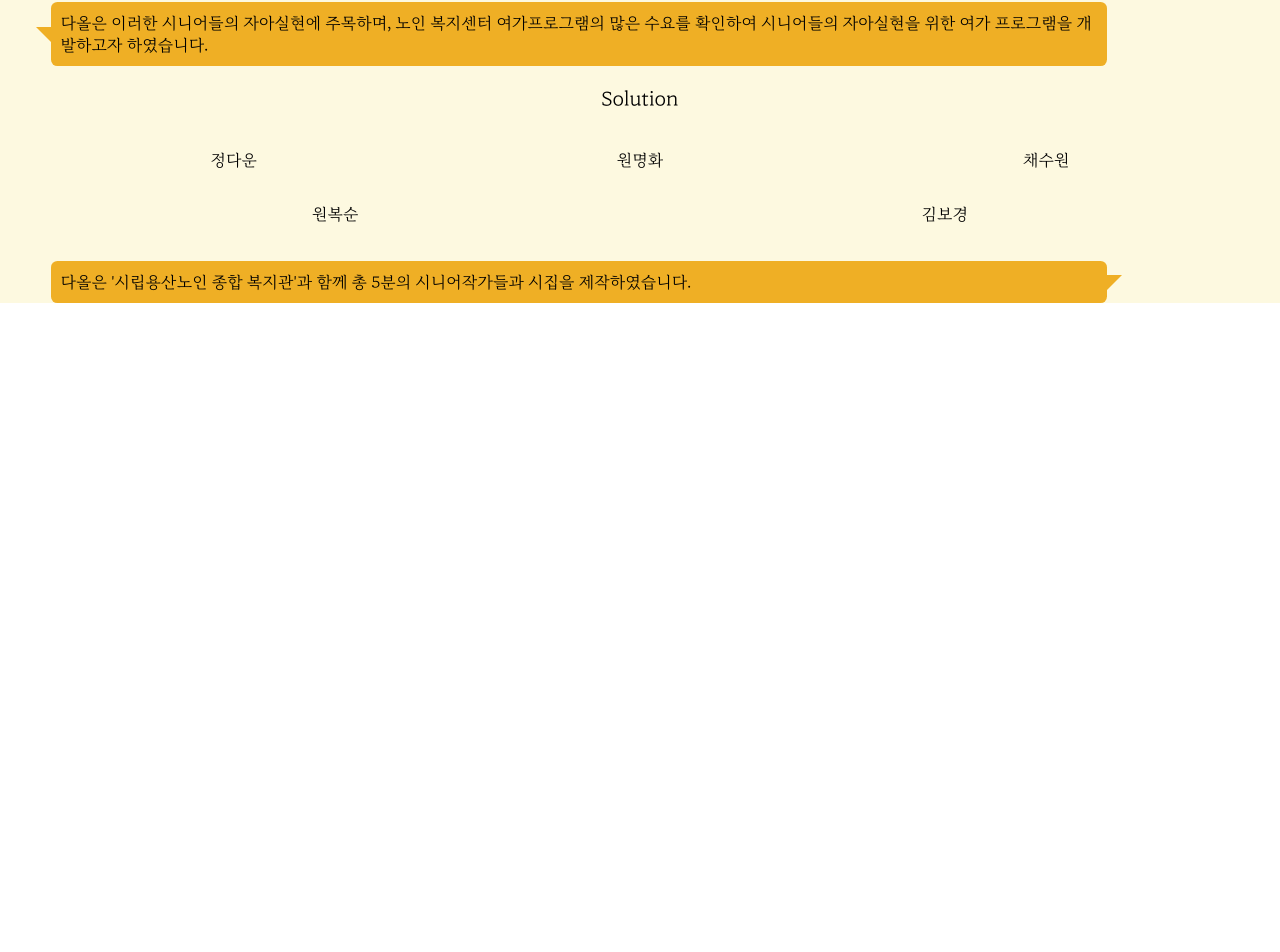
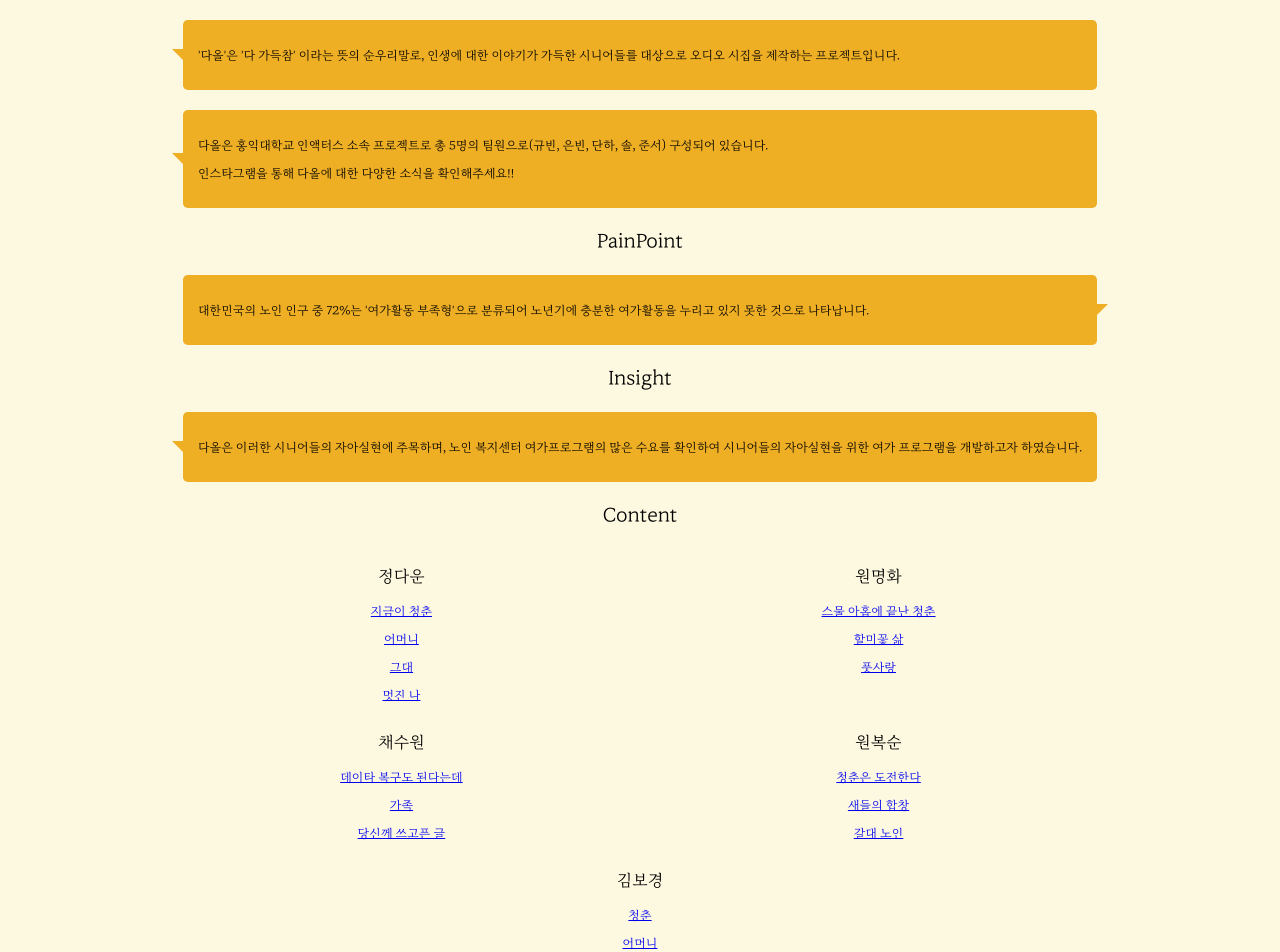
Before and after one commit to KyubinHwang/Da_ALL, a React (Create React App) app: page / in a window 1280 px wide. Shown: the part 1167-2119 px from the top of the page. Before the commit the page ends 1470 px from the top, so only its background shows below. Built offline with nearby package versions, Linux system fonts and the light colour scheme.

Commit message:
메인 화면 텍스트 보충 및 시니어 작가 시 제목 링크 추가

```diff
--- a/src/main.jsx
+++ b/src/main.jsx
@@ -1,5 +1,5 @@
 import React  from 'react';
-// import {  Routes, Route, BrowserRouter  } from 'react-router-dom';
+import {  Link  } from 'react-router-dom';
 import { keyframes } from '@emotion/react'
 import styled from '@emotion/styled';
 import logo from './DAALL_logo.jpeg';
@@ -42,44 +42,89 @@ function Main(){
             <div className={style.contentScreen}>
                 <div>
                     <p className={style.titleFont}>Team DaALL</p>
-                    <div className={style.bubbleLeft}>
-                        '다올'은 '다 가득참' 이라는 뜻의 순우리말로, 인생에 대한 이야기가 가득한 시니어들를 대상으로 오디오 시집을 제작하는 프로젝트입니다.
+                    <div style={{display : 'flex', justifyContent : 'center', alignItems : 'center'}}>
+                        <img className={style.logo} src={logo} alt="img"/>
+                        <p style={{fontSize: "30px"}}>: 다 가득참</p>
                     </div>
                     <div className={style.bubbleLeft}>
-                        다올은 홍익대학교 인액터스 소속 프로젝트로 총 5명의 팀원으로(규빈, 은빈, 단하, 솔, 준서) 구성되어 있습니다.
-                        <br/>
-                        인스타그램을 통해 다올에 대한 다양한 소식을 확인해주세요!
+                        <p>'다올'은 '다 가득참' 이라는 뜻의 순우리말로, 인생에 대한 이야기가 가득한 시니어들를 대상으로 오디오 시집을 제작하는 프로젝트입니다.</p>
+                    </div>
+                    <div className={style.bubbleLeft}>
+                        <p>다올은 홍익대학교 인액터스 소속 프로젝트로 총 5명의 팀원으로(규빈, 은빈, 단하, 솔, 준서) 구성되어 있습니다.</p>
+                        <p>인스타그램을 통해 다올에 대한 다양한 소식을 확인해주세요!!</p>
                     </div>
                 </div>
                 <div>
                     <p className={style.titleFont}>PainPoint</p>
                     <div className={style.bubbleRight}>
-                        대한민국의 노인 인구 중 72%는 '여가활동 부족형'으로 분류되어 노년기에 충분한 여가활동을 누리고 있지 못한 것으로 나타납니다.
+                        <p>대한민국의 노인 인구 중 72%는 '여가활동 부족형'으로 분류되어 노년기에 충분한 여가활동을 누리고 있지 못한 것으로 나타납니다.</p>
                     </div>
                 </div>
                 <div>
                     <p className={style.titleFont}>Insight</p>
                     <div className={style.bubbleLeft}>
-                        다올은 이러한 시니어들의 자아실현에 주목하며, 노인 복지센터 여가프로그램의 많은 수요를 확인하여 시니어들의 자아실현을 위한 여가 프로그램을 개발하고자 하였습니다.
+                        <p>다올은 이러한 시니어들의 자아실현에 주목하며, 노인 복지센터 여가프로그램의 많은 수요를 확인하여 시니어들의 자아실현을 위한 여가 프로그램을 개발하고자 하였습니다.</p>
                     </div>
                 </div>
                 <div>
-                    <p className={style.titleFont}>Solution</p>
+                    <p className={style.titleFont}>Content</p>
                     <div>
                         <div className={style.goAudio}>
-                            <p>정다운</p>
-                            <p>원명화</p>
-                            <p>채수원</p>
+                            <div style={{width:'40%'}}>
+                                <p>정다운</p>
+                                <div className={style.poemList}>
+                                    <Link to="/audio1-1"><p>지금이 청춘</p></Link>
+                                    <Link to="/audio2-1"><p>어머니</p></Link>
+                                    <Link to="/audio3-1-1"><p>그대</p></Link>
+                                    <Link to="/audio3-1-2"><p>멋진 나</p></Link>
+                                </div>
+                            </div>
+                            <div style={{width:'40%'}}>
+                                <p>원명화</p>
+                                <div className={style.poemList}>
+                                    <Link to="/audio1-2"><p>스물 아홉에 끝난 청춘</p></Link>
+                                    <Link to="/audio2-2"><p>할미꽃 삶</p></Link>
+                                    <Link to="/audio3-2"><p>풋사랑</p></Link>
+                                </div>
+                            </div>
                         </div>
                         <div className={style.goAudio}>
-                            <p>원복순</p>
-                            <p>김보경</p>
+                            <div style={{width:'40%'}}>
+                                <p>채수원</p>
+                                <div className={style.poemList}>
+                                    <Link to="/audio1-3"><p>데이타 복구도 된다는데</p></Link>
+                                    <Link to="/audio2-3"><p>가족</p></Link>
+                                    <Link to="/audio3-3"><p>당신께 쓰고픈 글</p></Link>
+                                </div>
+                           </div>
+                            <div style={{width:'40%'}}>
+                                <p>원복순</p>
+                                <div className={style.poemList}>
+                                    <Link to="/audio1-4"><p>청춘은 도전한다</p></Link>
+                                    <Link to="/audio2-4"><p>새들의 합창</p></Link>
+                                    <Link to="/audio3-4"><p>갈대 노인</p></Link>
+                                </div>
+                            </div>
+                        </div>
+                        <div className={style.goAudio}>
+                            <div style={{width:'40%'}}>
+                                <p>김보경</p>
+                                <div className={style.poemList}>
+                                    <Link to="/audio1-5"><p>청춘</p></Link>
+                                    <Link to="/audio2-5"><p>어머니</p></Link>
+                                    <Link to="/audio3-5"><p>당신</p></Link>
+                                </div>
+                            </div>
                         </div>
                     </div>
                     <div className={style.bubbleRight}>
-                        다올은 '시립용산노인 종합 복지관'과 함께 총 5분의 시니어작가들과 시집을 제작하였습니다.
+                        <p>다올은 '시립용산노인 종합 복지관'과 함께 총 5분의 시니어작가들과 시집을 제작하였습니다.</p>
+                    </div>
+                    <div className={style.bubbleRight}>
+                        <p>상단의 시니어 작가분들의 시 제목들을 클릭하여 작가분들의 음성들을 직접 청취해보세요!!</p>
                     </div>
                 </div>
+                <p style={{marginTop: '100px'}}>@daall_official__</p>
             </div>
         </>
     );
--- a/src/main.module.css
+++ b/src/main.module.css
@@ -1,3 +1,6 @@
+p {
+    word-break: normal;
+}
 .mainscreen{
     background-color: #FDF9E0;
     text-align: center;
@@ -33,16 +36,18 @@
     font-family: "MaruBuri-Regular";
     display: grid;
     place-content: center;
+
 }
 .bubbleLeft {
     margin-top: 20px;
     margin-left: 20px;
-    width: 85%;
-    padding: 10px;
+    margin-right: 20px;
+    padding: 15px;
 	position: relative;
 	background: #efaf25;
 	border-radius: .4em;
     text-align: left;
+    font-size: 12px;
 }
 .bubbleLeft:after {
 	content: '';
@@ -61,12 +66,13 @@
 .bubbleRight {
     margin-top: 20px;
     margin-left: 20px;
-    width: 85%;
-    padding: 10px;
+    margin-right: 20px;
+    padding: 15px;
     position: relative;
 	background: #efaf25;
 	border-radius: .4em;
     text-align: left;
+    font-size: 12px;
 }
 .bubbleRight:after {
 	content: '';
@@ -90,3 +96,6 @@
     display: flex;
     justify-content: space-around;
 }
+.poemList{
+    font-size: 12px;
+}
```
